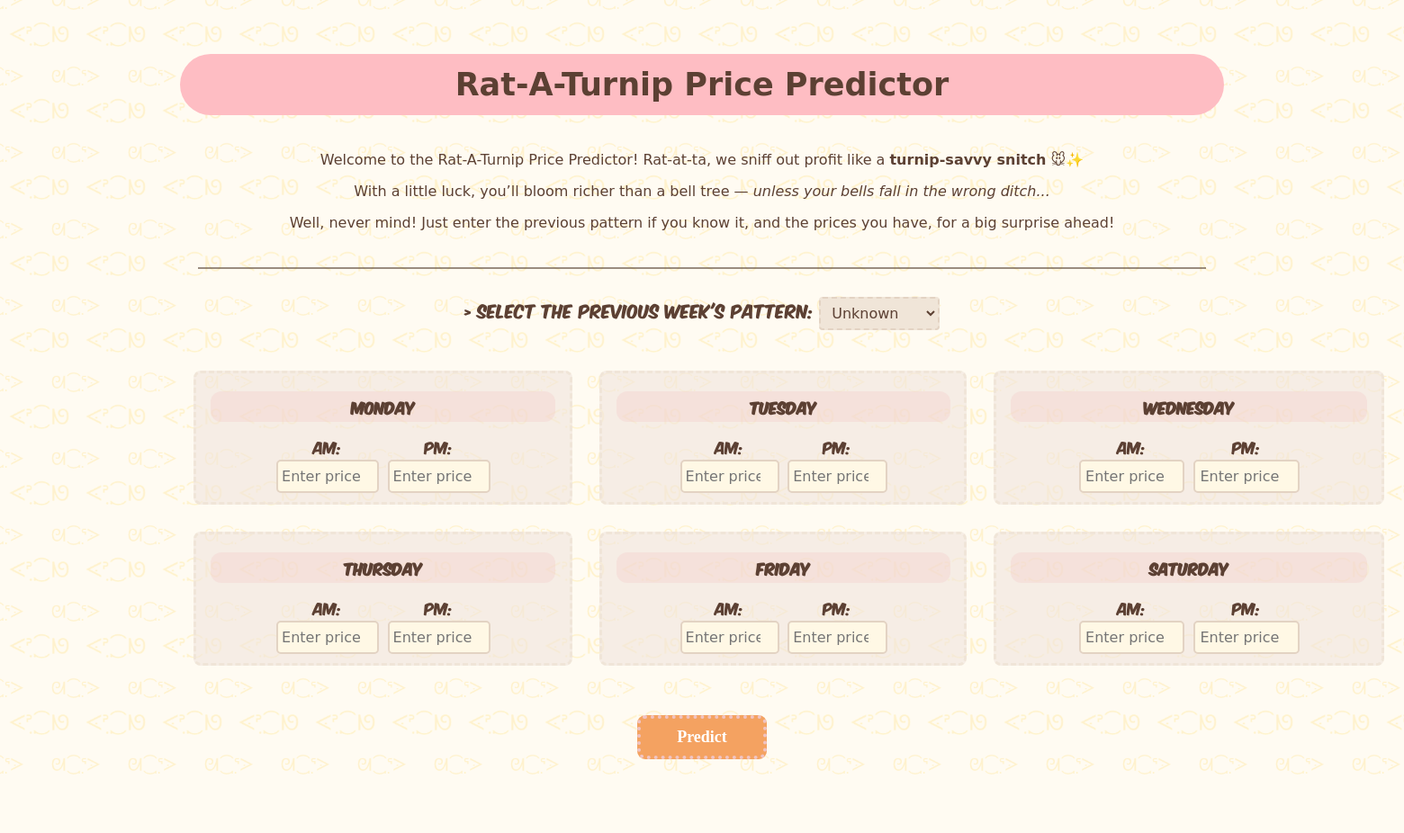
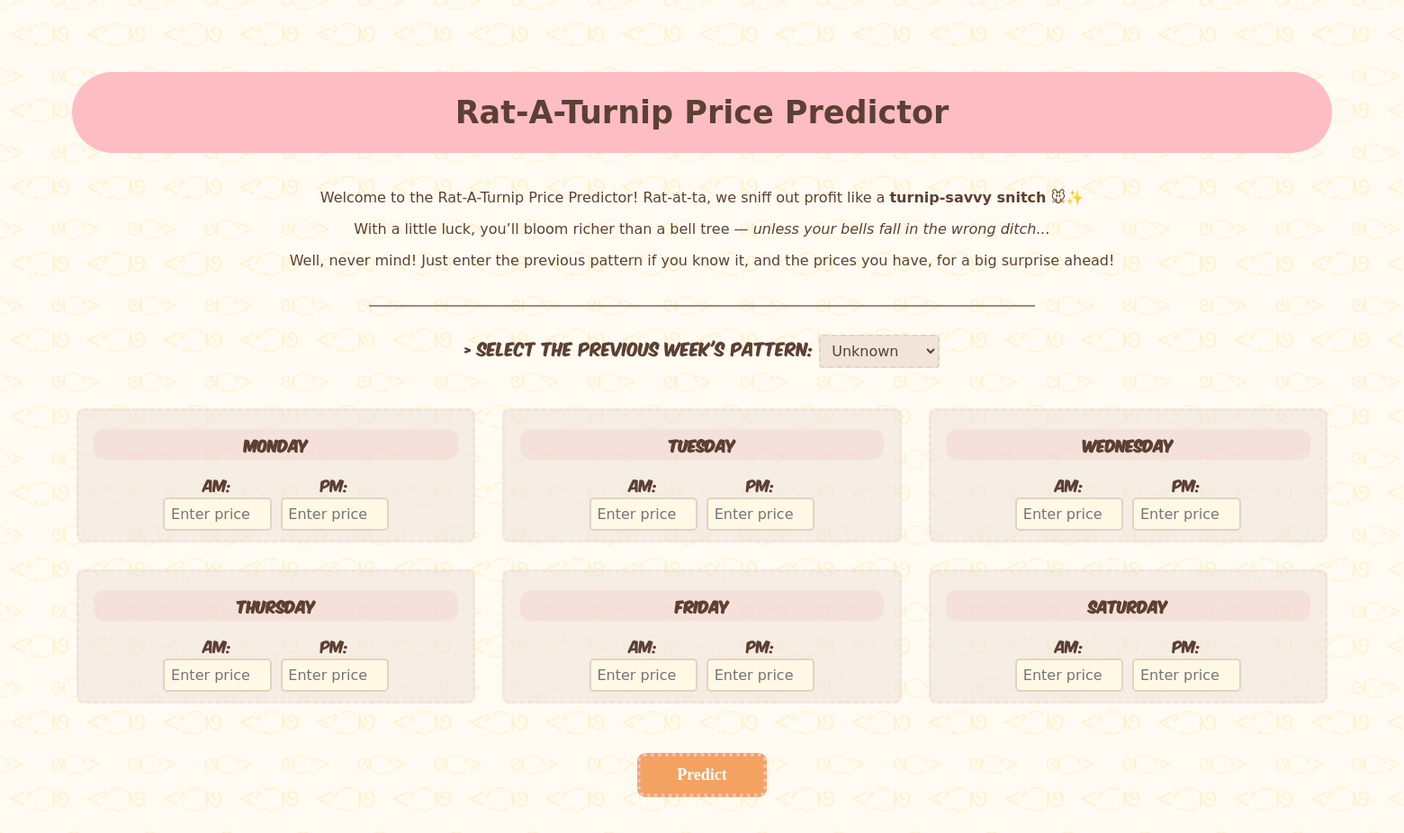
Before and after one commit to mizhare/turnip-weekly-predictor, a Flask app: page / in a window 1560 px wide. Shown: the whole page at 90% size. Before the commit the page ends 861 px from the top, so only its background shows below. Run offline with Flask 3, Linux system fonts and the light colour scheme; some web fonts are replaced.

Commit message:
make page responsive

```diff
--- a/static/styles/style.css
+++ b/static/styles/style.css
@@ -8,7 +8,7 @@ body {
     background-repeat: repeat;
     background-size: 85px 85px;
     font-family: 'Komika Axis', sans-serif;
-    margin: 0;
+    margin: 20px;
     padding: 20px;
 }
 
@@ -23,11 +23,10 @@ h1 {
     text-align: center;
     background-color: #febdc3;
     color: #5c4033;
-    padding: 14px;
+    padding: 25px 25px;
     border-radius: 70px;
-    margin: 40px 180px;
+    margin: 40px;
     font-size: 35px;
-    text-align: center;
     font-family: 'Chelsea Market', cursive;
 }
 
@@ -42,8 +41,7 @@ h1 {
     font-size: 16px;
     padding: 6px 8px;
     border-radius: 4px;
-    border: 2px dashed;
-    border-color: #e3d3c3;
+    border: 2px dashed #e3d3c3;
     background-color: #f0e5d8;
     cursor: pointer;
     font-family: 'Patrick Hand', cursive;
@@ -55,7 +53,19 @@ h1 {
     display: grid;
     grid-template-columns: repeat(3, 1fr);
     gap: 30px;
-    margin: 30px 180px;
+    margin: 30px;
+}
+
+@media (max-width: 1080px) {
+    .week-section {
+        grid-template-columns: repeat(2, 1fr);
+    }
+}
+
+@media (max-width: 700px) {
+    .week-section {
+        grid-template-columns: repeat(1, 1fr);
+    }
 }
 
 .day-group {
@@ -94,7 +104,7 @@ h1 {
     padding: 4px;
     font-size: 16px;
     color: #5c4033;
-    margin: 10px 150px;
+    margin: 10px;
 }
 
 .day-group label {
@@ -109,9 +119,7 @@ h1 {
     padding: 4px;
     margin-top: 2px;
     border-radius: 5px;
-    border: 2px solid #ccc;
-    border-color: #e3d3c3;
-    font-size: 15px;
+    border: 2px solid #e3d3c3;
     background-color: #fff8e5;
     color: #5c4033;
     font-family: 'Patrick Hand', cursive;
@@ -147,7 +155,6 @@ h1 {
     border-radius: 10px;
     color: #5c4033;
     font-size: 16px;
-    max-width: 800px;
     margin-left: auto;
     margin-right: auto;
     white-space: pre-line;
--- a/templates/index.html
+++ b/templates/index.html
@@ -3,6 +3,7 @@
 <head>
     <meta charset="UTF-8">
     <link href="https://fonts.googleapis.com/css2?family=Chelsea+Market&display=swap" rel="stylesheet">
+    <meta name="viewport" content="width=device-width, initial-scale=1.0">
     <link rel="stylesheet" href="{{ url_for('static', filename='styles/style.css') }}">
     <title>Rat-A-Turnip Price Predictor</title>
 </head>
@@ -18,7 +19,7 @@
     Well, never mind! Just enter the previous pattern if you know it, and the prices you have, for a big surprise ahead!
 </p>
 
-    <hr style="border: none; border-top: 2px solid rgba(88,68,52, 0.6); margin: 30px 200px;">
+<hr style="border: none; border-top: 2px solid rgba(88,68,52, 0.6); margin: 30px 25%">
 <form method="post" action="/prever">
     <div class="pattern-section" style="margin-bottom: 28px;">>
         <label for="previous-pattern" style="font-size: 18px;">Select the previous week's pattern:</label>
@@ -68,10 +69,10 @@
         font-size: 16px;
         white-space: pre-line;
     ">
-        <div style="flex: 1; min-width: 300px;">
+    <div style="flex: 1;">
         {{ prediction | safe }}
     </div>
-        <div style="flex: 1; min-width: 450px; display: flex; align-items: flex-start;">
+    <div style="flex: 1; display: flex; align-items: flex-start;">
         <div style="margin-top: -70px; width: 100%;">
             {{ plot_div | safe }}
         </div>
@@ -91,7 +92,7 @@
     {{ prediction | safe }}
 </div>
 {% elif plot_div %}
-    <div style="flex: 1; min-width: 300px; position: relative; top: -20px;">
+<div style="flex: 1; position: relative; top: -20px;">
     {{ plot_div | safe }}
 </div>
 {% endif %}
```
Lines whose indentation alone changed are shown as unchanged.
